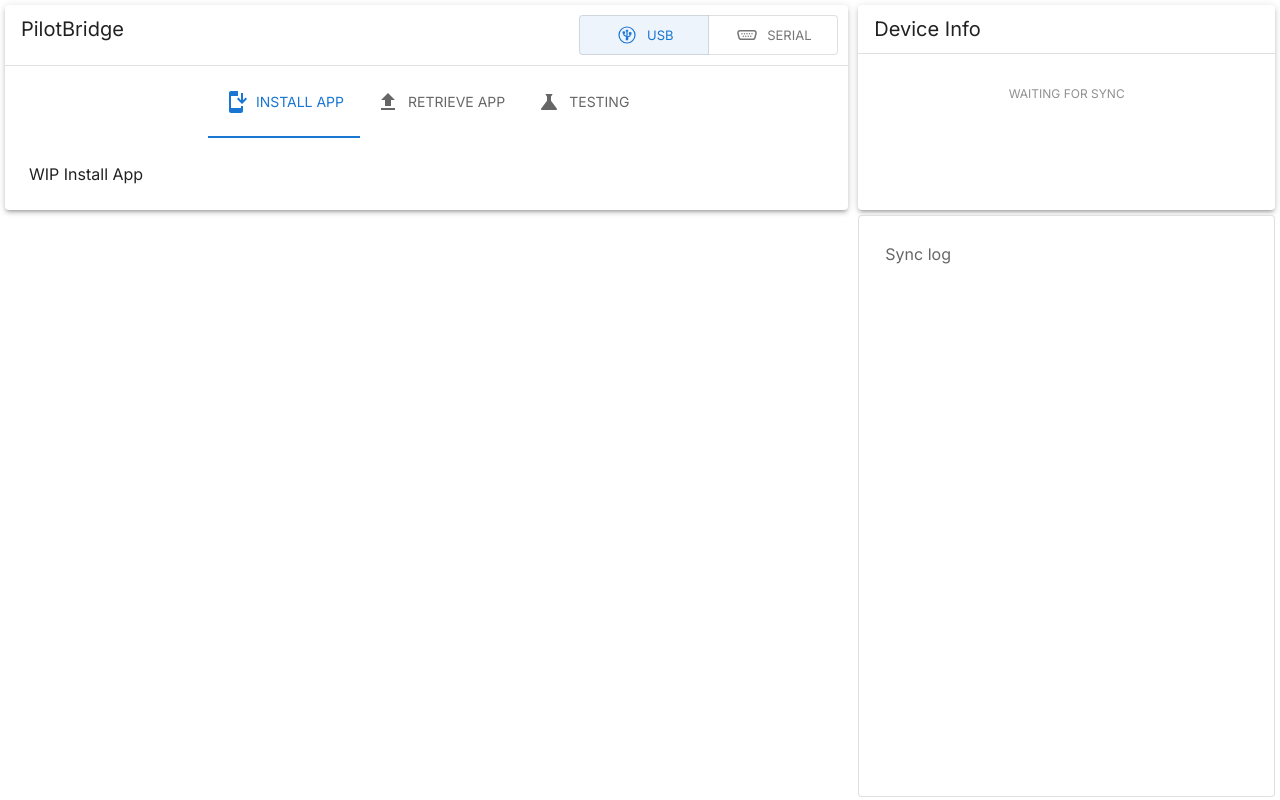
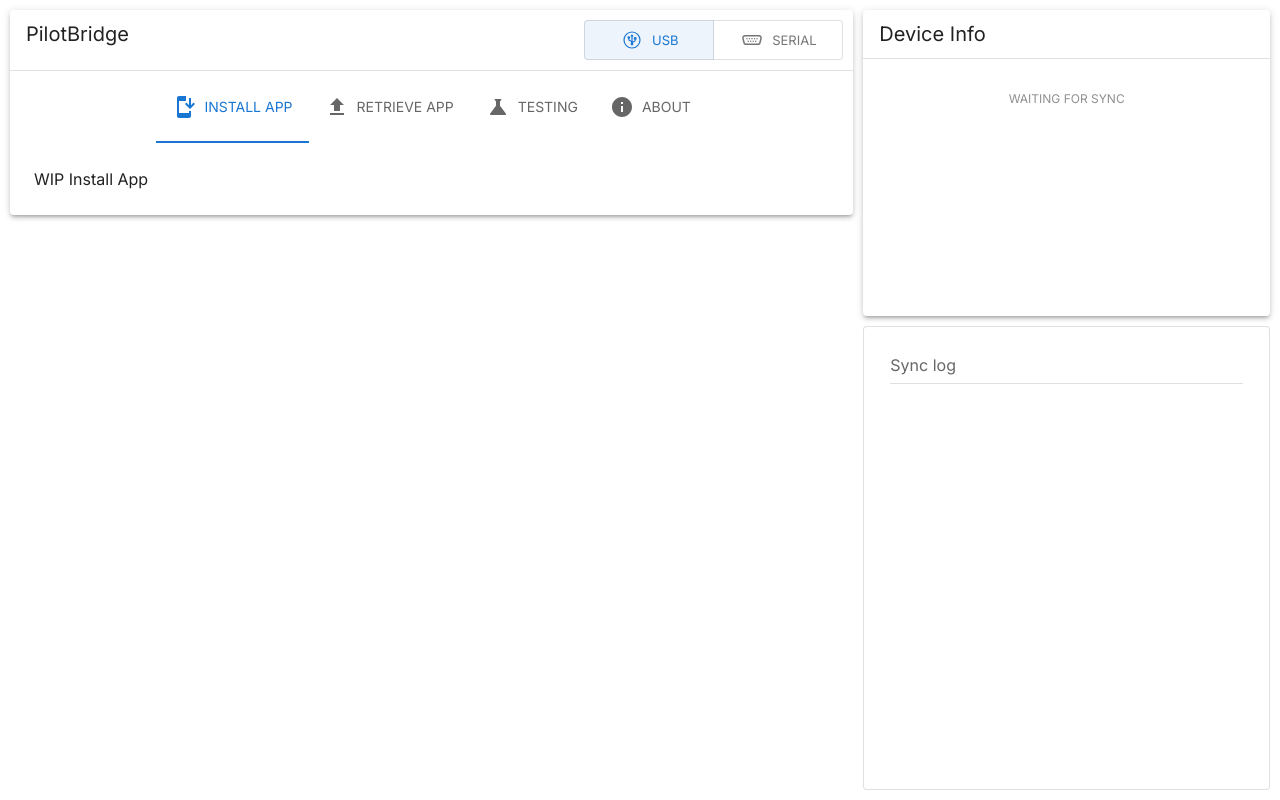
Before and after one commit to Tavisco/PilotBridge, a React (Vite) app: page / in a window 1280 px wide. Built offline with nearby package versions, Linux system fonts and the light colour scheme; what palm-sync would draw is missing.

Commit message:
Improve application panel grid

```diff
--- a/src/action-panel.tsx
+++ b/src/action-panel.tsx
@@ -20,6 +20,7 @@ import Box from "@mui/material/Box";
 import Typography from "@mui/material/Typography";
 import InstallMobileIcon from "@mui/icons-material/InstallMobile";
 import FileUploadIcon from "@mui/icons-material/FileUpload";
+import InfoIcon from "@mui/icons-material/Info";
 import ScienceIcon from "@mui/icons-material/Science";
 import { TestPanel } from "./panels/test-panel";
 import Divider from "@mui/material/Divider";
@@ -147,6 +148,12 @@ export function ActionPanel(props: PaperProps) {
           label="Testing"
           {...a11yProps(2)}
         />
+        <Tab
+          icon={<InfoIcon />}
+          iconPosition="start"
+          label="About"
+          {...a11yProps(3)}
+        />
       </Tabs>
 
       <TabPanel value={value} index={0}>
@@ -158,6 +165,9 @@ export function ActionPanel(props: PaperProps) {
       <TabPanel value={value} index={2}>
         <TestPanel />
       </TabPanel>
+      <TabPanel value={value} index={3}>
+        WIP Info
+      </TabPanel>
     </Paper>
   );
 }
--- a/src/app.tsx
+++ b/src/app.tsx
@@ -37,25 +37,25 @@ export function App() {
   }
 
   const panelMargins: CSSProperties = isWide
-    ? {margin: '5px 5px 0 5px'}
+    ? {margin: '10px 10px 0 10px'}
     : {marginBottom: 5};
 
   return (
     <div
       style={{
         position: 'absolute',
-        height: '99vh',
+        height: '100vh',
         width: '100vw',
         display: 'grid',
         ...(isWide
           ? {
               gridTemplateAreas: `
                 'actionPanel deviceInfoPanel'
-                '. logViewer'
-                '. logViewer'
+                'actionPanel logViewer'
+                'actionPanel logViewer'
               `,
               gridTemplateColumns: '2fr 1fr',
-              gridTemplateRows: 'min-content min-content 1fr',
+              gridTemplateRows: 'min-content min-1fr 1fr',
             }
           : {
               gridTemplateAreas: `
@@ -67,9 +67,9 @@ export function App() {
             }),
       }}
     >
-      <ActionPanel style={{gridArea: 'actionPanel', ...panelMargins}} />
+      <ActionPanel style={{gridArea: 'actionPanel', ...panelMargins, marginBottom: '10px', marginRight: '0px', height: 'min-content'}} />
       <DeviceInfoPanel style={{gridArea: 'deviceInfoPanel', ...panelMargins}} />
-      <LogViewer style={{gridArea: 'logViewer', padding: 10, ...panelMargins}} />
+      <LogViewer style={{gridArea: 'logViewer', padding: 10, ...panelMargins, marginBottom: '10px'}} />
     </div>
   );
 }
--- a/src/log-viewer.tsx
+++ b/src/log-viewer.tsx
@@ -2,11 +2,18 @@ import Box, { BoxProps } from "@mui/material/Box";
 import { observer } from "mobx-react";
 import { useEffect, useRef } from "react";
 import { logStore } from "./log-store";
-import { Card, CardContent, CardProps, Typography } from "@mui/material";
+import {
+  Card,
+  CardContent,
+  CardProps,
+  Divider,
+  Typography,
+} from "@mui/material";
 
 export const LogViewer = observer(function LogViewer(props: CardProps) {
   const containerRef = useRef<HTMLDivElement>(null);
   const isScrolledToBottom = useRef(true);
+
   useEffect(() => {
     const container = containerRef.current;
     if (!container) {
@@ -16,11 +23,17 @@ export const LogViewer = observer(function LogViewer(props: CardProps) {
       container.scrollTop = container.scrollHeight;
     }
   });
+
   return (
-    <Card
-      sx={{ overflowY: "scroll", height: 1, padding: 1 }}
+    <Card variant="outlined" {...props}>
+      <CardContent sx={{ height: "100%", overflow: "hidden" }}>
+        <Typography sx={{ fontSize: 16 }} color="text.secondary" gutterBottom>
+          Sync log
+        </Typography>
+        <Divider />
+        <Box
+          sx={{ height: "98%", padding: 1, overflowY: "auto" }}
           ref={containerRef}
-      variant="outlined"
           onScroll={() => {
             const container = containerRef.current;
             if (!container) {
@@ -32,13 +45,7 @@ export const LogViewer = observer(function LogViewer(props: CardProps) {
                 container.clientHeight <
               2;
           }}
-      {...props}
         >
-      <CardContent>
-        <Typography sx={{ fontSize: 16 }} color="text.secondary" gutterBottom>
-          Sync log
-        </Typography>
-        <Box>
           {logStore.logs.map((entry, i) => (
             <div key={i}>
               {entry.type === "log" ? (
```
Lines whose indentation alone changed are shown as unchanged.
